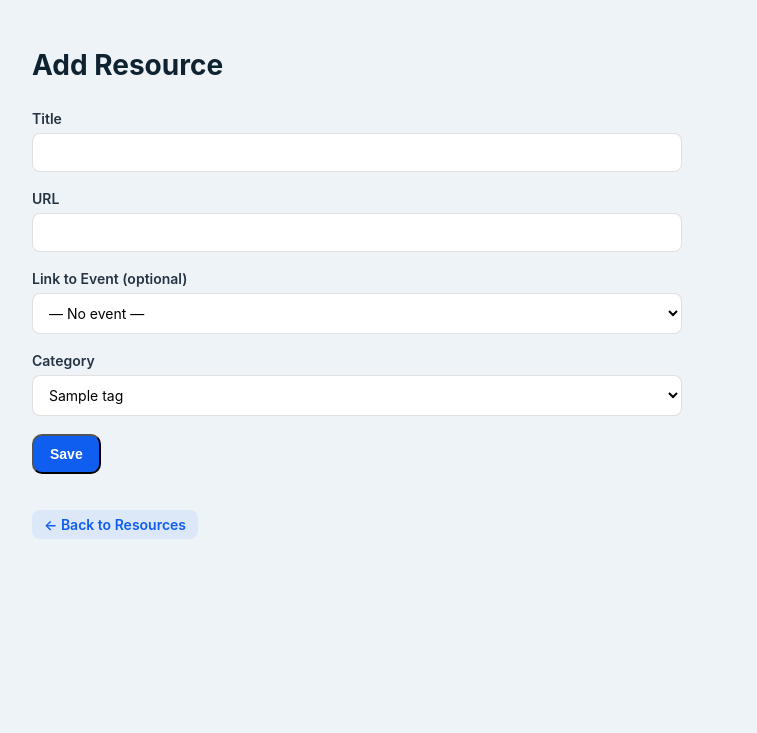
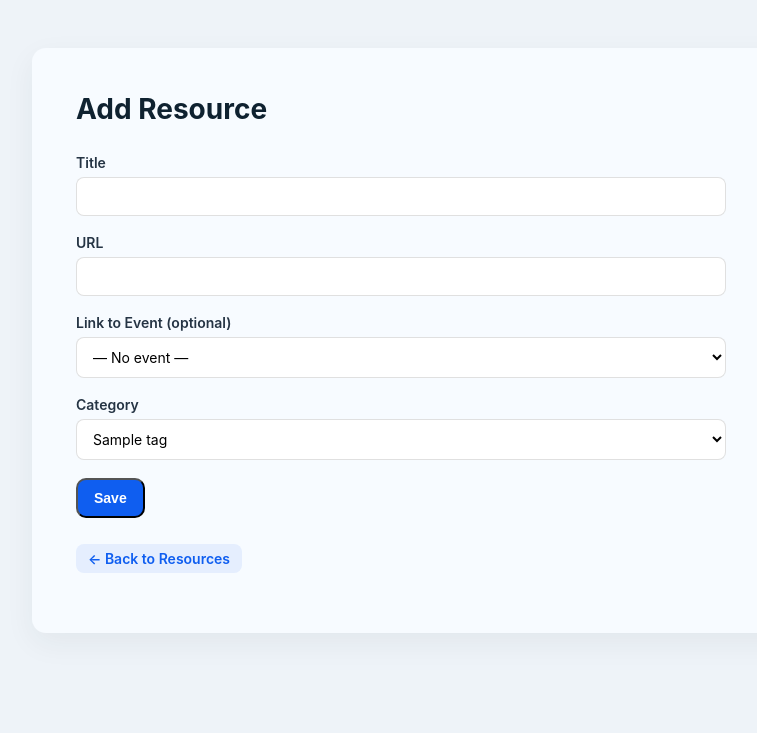
Before and after one commit to NickTimosh/postplaton, a Flask app: page /resources/add in a window 1280 px wide. Shown: the part 72-805 px from the top of the page, without its empty margins (78-835 px from the left). Before the commit the page ends 611 px from the top, so only its background shows below. Run offline with Flask 3, Linux system fonts and the light colour scheme; tables that the repository leaves empty hold one stand-in row (values such as "Sample post").

Commit message:
Improve formatting for resources

```diff
--- a/app/templates/resources_form.html
+++ b/app/templates/resources_form.html
@@ -1,6 +1,7 @@
 {% extends "layout.html" %}
 {% block content %}
 
+<section class="events-page">
     <h1 class="page-title">Add Resource</h1>
 
     <form method="POST" class="event-form">
@@ -18,11 +19,10 @@
             {% if form.url.errors %}
                 <ul class="form-errors">
                     {% for error in form.url.errors %}
-                    Error: {{ error }}
+                        <li>Error: {{ error }}</li>
                     {% endfor %}
                 </ul>
             {% endif %}
-
         </div>
 
         <div class="form-field">
@@ -40,9 +40,9 @@
         </div>
     </form>
 
-<p class="event-details-line">
-    <br>
+    <p class="event-details-line" style="margin-top: 26px;">
         <a href="{{ url_for('resources.resources_list') }}">← Back to Resources</a>
     </p>
+</section>
 
 {% endblock %}
```
Lines whose indentation alone changed are shown as unchanged.
